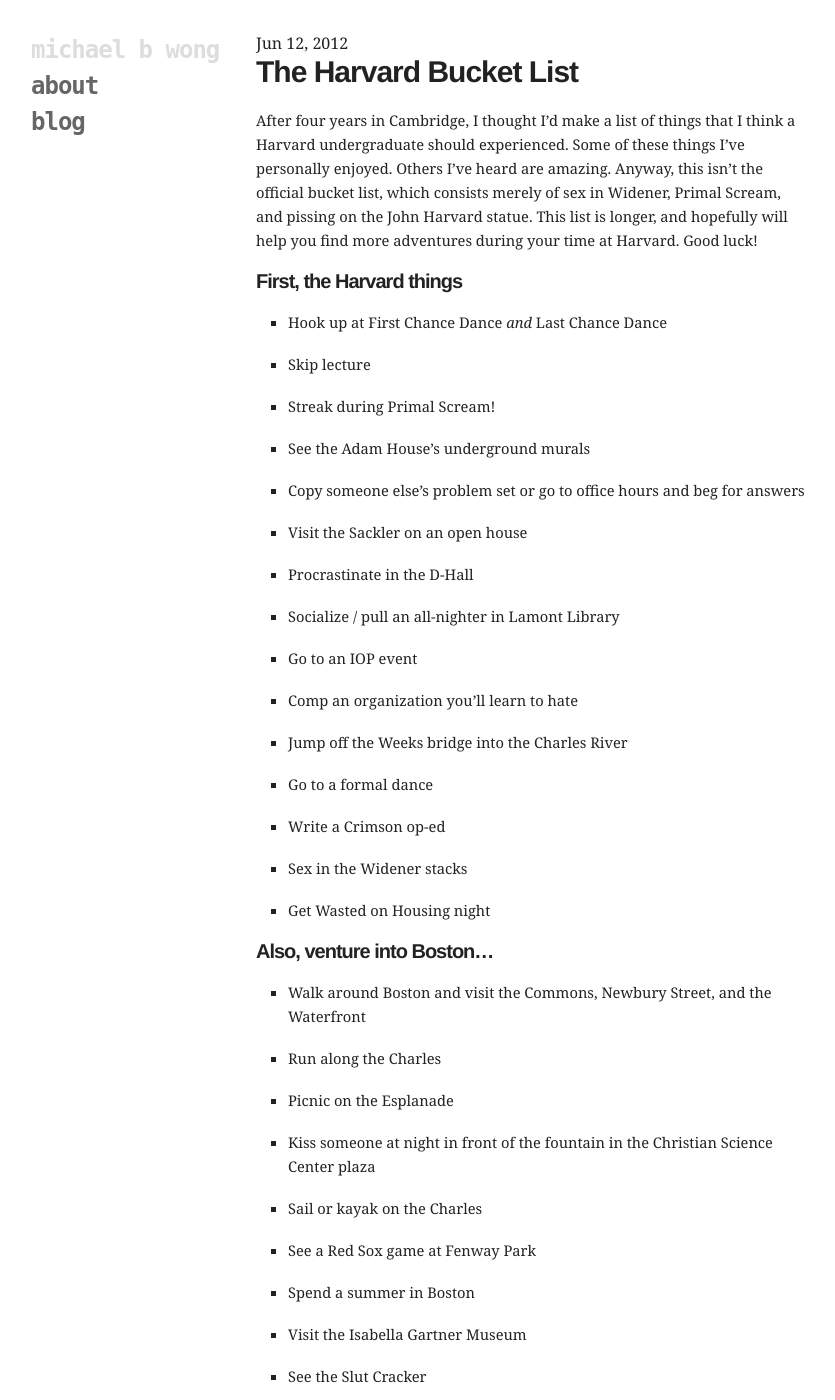
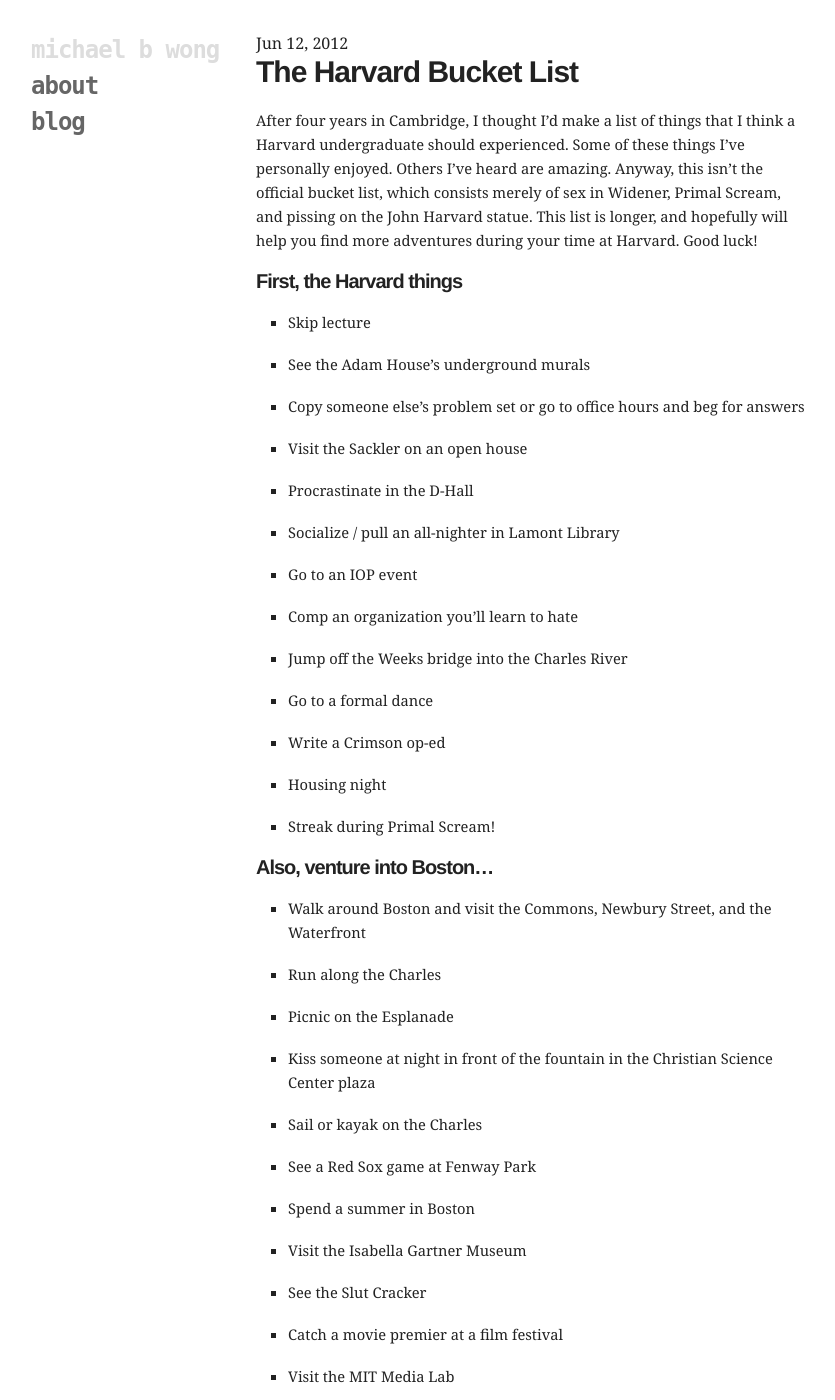
Before and after one commit to mbwong/mbwong.github.com, a Jekyll site: the page built from _posts/2012-06-12-list-of-things-to-do.md, in a window 1280 px wide and 1400 px high. Shown: the whole window, without its empty margins (94-929 px from the left). Built offline with Jekyll 4.4.1, drawn with Linux system fonts in a browser that asks for light colours.

Commit message:
airbrush controversial stuff (haha)
i guess it's still in my github repo though!

```diff
--- a/_posts/2012-06-12-list-of-things-to-do.md
+++ b/_posts/2012-06-12-list-of-things-to-do.md
@@ -10,11 +10,7 @@
 
 ## First, the Harvard things
 
-* Hook up at First Chance Dance _and_ Last Chance Dance
-
 * Skip lecture
-
-* Streak during Primal Scream!
 
 * See the Adam House's underground murals
 
@@ -36,9 +32,9 @@
 
 * Write a Crimson op-ed
 
-* Sex in the Widener stacks
+* Housing night
 
-* Get Wasted on Housing night
+* Streak during Primal Scream!
 
 ## Also, venture into Boston...
 
```
